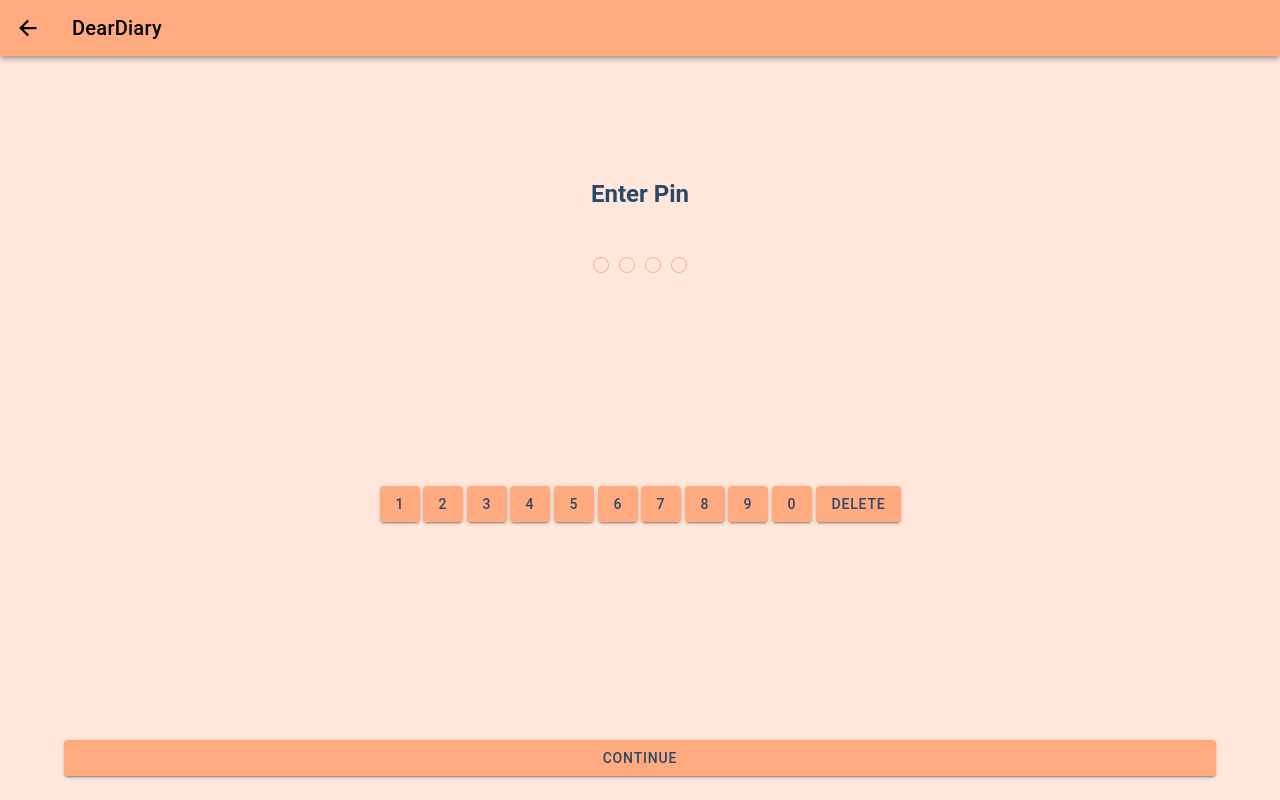
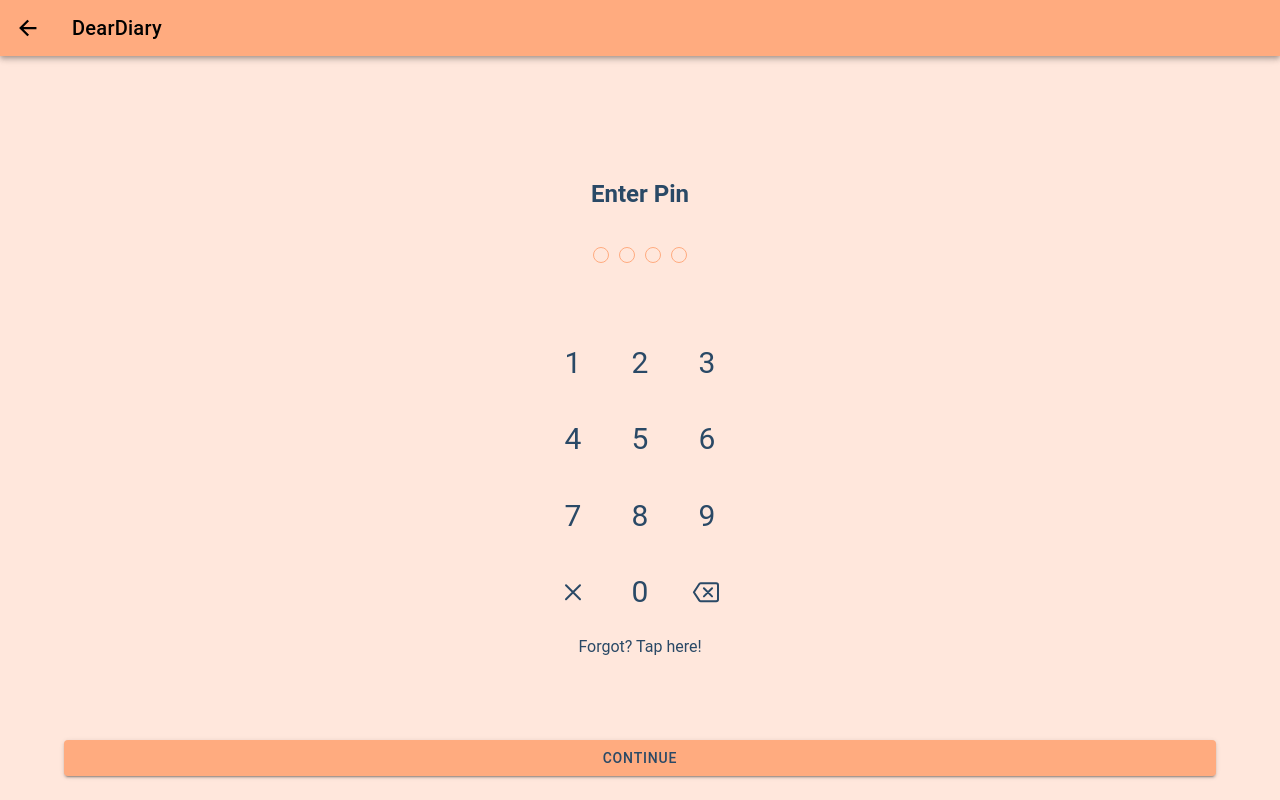
Before and after one commit to tommaso-caputi/journaling-app, a React (Vite) app in the folder dear-diary/: page /mainlog/pin in a window 1280 px wide. Built offline with nearby package versions, Linux system fonts and the light colour scheme.

Commit message:
completed pin

```diff
--- a/dear-diary/src/pages/Log/Pin/Pin.css
+++ b/dear-diary/src/pages/Log/Pin/Pin.css
@@ -1,7 +1,7 @@
 .circles-container {
     display: flex;
     justify-content: space-between;
-    margin-top: 50%;
+    margin-top: 40%;
 }
 
 .circle-full {
@@ -54,3 +54,42 @@
     justify-content: space-between;
     align-items: center;
 }
+
+.pinpad-container {
+    display: flex;
+    flex-direction: column;
+    align-items: center;
+}
+
+.pinpad-grid {
+    display: grid;
+    grid-template-columns: repeat(3, 1fr);
+    grid-gap: 35px;
+}
+
+.pinpad-grid button {
+    width: 80px;
+    height: 80px;
+    font-size: 24px;
+}
+
+.input-number {
+    color: var(--secondary-color);
+    font-size: 30px;
+    margin: 10%;
+}
+
+.icon-pad {
+    height: 50%;
+}
+
+.icon-size {
+    height: 205%;
+    color: var(--secondary-color);
+}
+
+.pin-text {
+    margin-top: 15%;
+    text-align: center;
+    color: var(--secondary-color);
+}
--- a/dear-diary/src/pages/Log/Pin/Pin.tsx
+++ b/dear-diary/src/pages/Log/Pin/Pin.tsx
@@ -1,9 +1,11 @@
-import { IonButton, IonContent, IonPage, IonText, IonToast } from '@ionic/react';
+import { IonButton, IonContent, IonIcon, IonPage, IonText, IonToast } from '@ionic/react';
 import Header from '../../../components/Header';
 import { useHistory } from 'react-router';
 import './Pin.css';
 import { useState } from 'react';
 import { getPin, savePin } from '../../../data/data';
+import { backspaceOutline, closeOutline } from 'ionicons/icons';
+
 
 const Pin: React.FC = () => {
     const history = useHistory();
@@ -13,7 +15,7 @@ const Pin: React.FC = () => {
 
     const handleContinue = () => {
         if (pin.every(digit => !isNaN(parseInt(digit)))) {
-            if (pin.join('') == getPin()) {
+            if (pin.join('') === getPin()) {
                 setToastMessage('Correct pin');
                 setIsOpen(true);
                 history.push('/mainhome');
@@ -36,13 +38,21 @@ const Pin: React.FC = () => {
     const handlePinDelete = () => {
         var newPin = [...pin];
         const lastFilledIndex = newPin.indexOf('');
-        if (lastFilledIndex == -1) {
+        if (lastFilledIndex === -1) {
             newPin[3] = '';
         } else {
             newPin[lastFilledIndex - 1] = '';
         }
         setPin(newPin);
     };
+    const handlePinFullDelete = () => {
+        setPin(['', '', '', '']);
+    };
+
+    const handleForgot = () => {
+        setToastMessage('Check email');
+        setIsOpen(true);
+    }
 
     return (
         <IonPage>
@@ -60,12 +70,20 @@ const Pin: React.FC = () => {
                     <div className='pinpad-container'>
                         <div className='pinpad-grid'>
                             {[...Array(9)].map((_, index) => (
-                                <IonButton key={index} onClick={() => handlePinInput(pin.findIndex(digit => digit === ''), String(index + 1))}>
+                                <div className="input-number" key={index} onClick={() => handlePinInput(pin.findIndex(digit => digit === ''), String(index + 1))}>
                                     {index + 1}
-                                </IonButton>
+                                </div>
                             ))}
-                            <IonButton onClick={() => handlePinInput(pin.findIndex(digit => digit === ''), '0')}>0</IonButton>
-                            <IonButton onClick={handlePinDelete}>Delete</IonButton>
+                            <div className='icon-size'>
+                                <IonIcon icon={closeOutline} size="large" className="icon-pad" onClick={handlePinFullDelete}></IonIcon>
+                            </div>
+                            <div className="input-number" onClick={() => handlePinInput(pin.findIndex(digit => digit === ''), '0')}>0</div>
+                            <div className='icon-size'>
+                                <IonIcon icon={backspaceOutline} size="large" className="icon-pad" onClick={handlePinDelete}></IonIcon>
+                            </div>
+                        </div>
+                        <div className='pin-text' onClick={handleForgot}>
+                            Forgot? Tap here!
                         </div>
                     </div>
                     <IonButton className='margin-bottom' onClick={handleContinue}>
```
